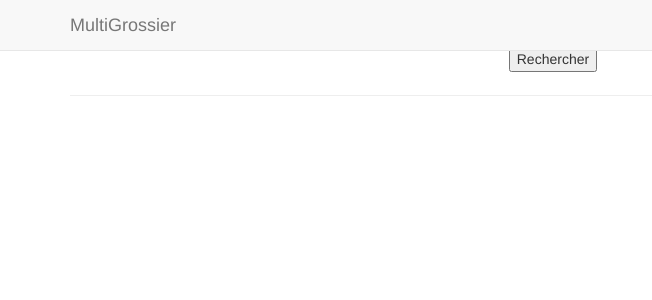
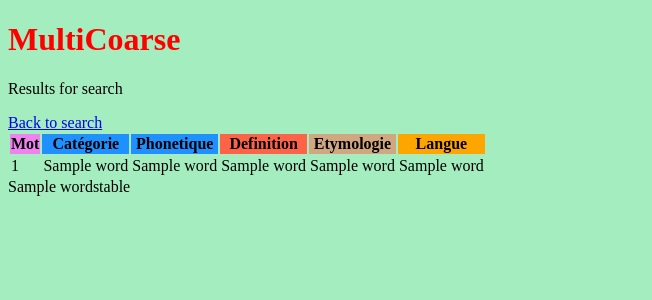
Before and after one commit to eldams/MultiCoarse, a Flask app: template flask/multicoarseweb/flaskapp/templates/result.html in a window 1280 px wide. Shown: the top 300 px of the page, without its empty margins (0-652 px from the left). Run offline with Flask 2, Linux system fonts and the light colour scheme; the template is opened without the code that fills it: most values are stand-ins (such as "Sample title", 1, 10 or a date in 2020); some libraries are stand-ins or nearby versions.

Commit message:
Improvements

```diff
--- a/flask/multicoarseweb/flaskapp/templates/result.html
+++ b/flask/multicoarseweb/flaskapp/templates/result.html
@@ -1,161 +1,33 @@
 <!DOCTYPE html>
 <html lang="en">
-
 <head>
-
-    <meta charset="utf-8">
-    <meta http-equiv="X-UA-Compatible" content="IE=edge">
-    <meta name="viewport" content="width=device-width, initial-scale=1">
-    <meta name="description" content="Faites le test ultime et découvrez qui vous êtes vraiment !">
-    <meta name="author" content="">
-    <title>MultiGrossier</title>
-
-    <meta property="og:title" content="Le test ultime !" />
-    <meta property="og:type" content="website" />
-    <meta property="og:url" content="http://le-test-ultime.hello-birds.com/index.html&img=/tmp/111823112767411.jpg" />
-    <meta property="og:image" content="https://le-test-ultime.hello-birds.com/tmp/111823112767411.jpg" />
-    <meta property="og:description" content="Faites le test ultime et découvrez qui vous êtes vraiment !" />
-    <meta name="fb:app_id" content="{{ fb_app_id }}">
-    <!-- Bootstrap Core CSS -->
-    <link rel="stylesheet" href="static/css/bootstrap/bootstrap.min.css">
-
-    <!-- Theme CSS -->
-    <link rel="stylesheet" href="static/css/freelancer-theme.min.css">
-
-    <!-- Custom CSS -->
-    <link rel="stylesheet" href="static/css/custom.css">
-
-    <!-- Custom Fonts -->
-    <script src="https://use.fontawesome.com/470b91f216.js"></script>
-    <link href="https://fonts.googleapis.com/css?family=Montserrat:400,700" rel="stylesheet" type="text/css">
-    <link href="https://fonts.googleapis.com/css?family=Lato:400,700,400italic,700italic" rel="stylesheet" type="text/css">
-
-    <!-- HTML5 Shim and Respond.js IE8 support of HTML5 elements and media queries -->
-    <!-- WARNING: Respond.js doesn't work if you view the page via file:// -->
-    <!--[if lt IE 9]>
-        <script src="https://oss.maxcdn.com/libs/html5shiv/3.7.0/html5shiv.js"></script>
-        <script src="https://oss.maxcdn.com/libs/respond.js/1.4.2/respond.min.js"></script>
-    <![endif]-->
-    <script src="static/js/jquery/jquery.min.js" charset="utf-8"></script>
-
+  <title>MultiCoarse - Search</title>
+  <link rel="stylesheet" type="text/css" href="style.css" />
 </head>
-
 <body id="page-top" class="index">
-<div id="skipnav"><a href="#maincontent">Contenu principal</a></div>
-
-    <!-- Navigation -->
-    <nav id="mainNav" class="navbar navbar-default navbar-fixed-top navbar-custom">
-        <div class="container">
-            <!-- Brand and toggle get grouped for better mobile display -->
-            <div class="navbar-header page-scroll">
-                  <a class="navbar-brand" href="/">MultiGrossier</a>
-            </div>
-
-            <!-- Collect the nav links, forms, and other content for toggling -->
-            <div class="collapse navbar-collapse" id="bs-example-navbar-collapse-1">
-                <ul class="nav navbar-nav navbar-right">
-                    <li class="hidden">
-                        <a href="#page-top"></a>
-                    </li>
-                </ul>
-            </div>
-            <!-- /.navbar-collapse -->
-        </div>
-        <!-- /.container-fluid -->
-    </nav>
-
-    <!-- Header -->
-    <header>
-      <div class="container" id="maincontent" tabindex="-1">
-        <div class="row">
-            <div class="col-lg-6 col-lg-offset-3">
-              <div class="card">
-                <div class="row">
-                  <div class="col-sm-3 col-sm-offset-3">
-                      <div class="recherche_p">
-
-	<form action="/search" id="searchthis" method="get">
-	<input id="search" name="q" type="text" placeholder="Rechercher" />
-	<input id="search-btn" type="submit" value="Rechercher" />
-	</form>
-                  </div>
-                  <div class="col-sm-3">
-
-                  </div>
-                  <div class="col-sm-12">
-
-                  </div>
-                </div>
-              </div>
-            </div>
-        </div>
-        <div class="row">
-          <div class="col-lg-8 col-lg-offset-2 text-center">
-
-          </div>
-
-        </div>
-
-      </div>
-    </header>
-
-    <div id="fb-root"></div>
-    <script>
-      window.fbAsyncInit = function() {
-        FB.init({
-          appId      : '{{ your_app_id }}',
-          cookie     : true,  // enable cookies to allow the server to access
-                              // the session
-          xfbml      : true,  // parse social plugins on this page
-          version    : 'v2.8' // use graph api version 2.8
-        });
-      };
-
-      (function(d, s, id) {
-        var js, fjs = d.getElementsByTagName(s)[0];
-        if (d.getElementById(id)) return;
-        js = d.createElement(s); js.id = id;
-        js.src = "https://connect.facebook.net/fr_FR/sdk.js#xfbml=1&version=v2.9&appId={{ your_app_id }}";
-        fjs.parentNode.insertBefore(js, fjs);
-      }(document, 'script', 'facebook-jssdk'));
-
-      $('#FbShare').click(function(){
-        FB.ui({
-          method: 'share',
-          href: '{{ og_url }}'
-        }, function(response){});
-      });
-    </script>
-    <footer class="text-center">
-        <div class="footer-below">
-            <div class="container">
-                <div class="row">
-                    <div class="col-lg-12">
-
-                        <hr class="star-light">
-
-                    </div>
-                </div>
-            </div>
-        </div>
-    </footer>
-
-    <!-- Scroll to Top Button (Only visible on small and extra-small screen sizes) -->
-    <div class="scroll-top page-scroll hidden-sm hidden-xs hidden-lg hidden-md">
-        <a class="btn btn-primary" href="#page-top">
-            <i class="fa fa-chevron-up"></i>
-        </a>
-    </div>
-
-    <!-- Bootstrap Core JavaScript -->
-    <script src="static/js/bootstrap/bootstrap.min.js" charset="utf-8"></script>
-
-    <!-- Plugin JavaScript -->
-    <script src="https://cdnjs.cloudflare.com/ajax/libs/jquery-easing/1.3/jquery.easing.min.js"></script>
-
-    <!-- Theme JavaScript -->
-    <script src="static/js/freelancer-theme.min.js" charset="utf-8"></script>
-
+  <h1>MultiCoarse</h1>
+  <p>Results for search</p>
+  <nav id="mainNav" class="navbar navbar-default navbar-fixed-top navbar-custom">
+    <div id="skipnav"><a href=".">Back to search</a></div>
+    <table>
+		<th style="background-color:rgb(238, 130, 238);">Mot </th>
+    	<th style="background-color:DodgerBlue;">Catégorie </th>
+    	<th style="background-color:DodgerBlue;">Phonetique </th>
+    	<th style="background-color:Tomato;">Definition </th>
+    	<th style="background-color:hsla(9, 100%, 64%, 0.5);">Etymologie </th>
+    	<th style="background-color:rgb(255, 165, 0);">Langue </th>
+    	{% for word in words %}
+		    <tr>
+		      <td>{{word[0]}}</td>
+		      <td>{{word[1]}}</td>
+		      <td>{{word[2]}}</td>
+		      <td>{{word[3]}}</td>
+		      <td>{{word[4]}}</td>
+		      <td>{{word[5]}}</td>
+		    </tr>
+		  {% endfor %}
+    </table>
+    {{ wordstable }}
+  </nav>
 </body>
-
 </html>
```
Also changed, not shown: createdb/crawlinsert.py (+70 -58 lines), flask/multicoarseweb/flaskapp/templates/home.html (+11 -13 lines), flask/multicoarseweb/flaskapp/views.py (+9 -33 lines).
